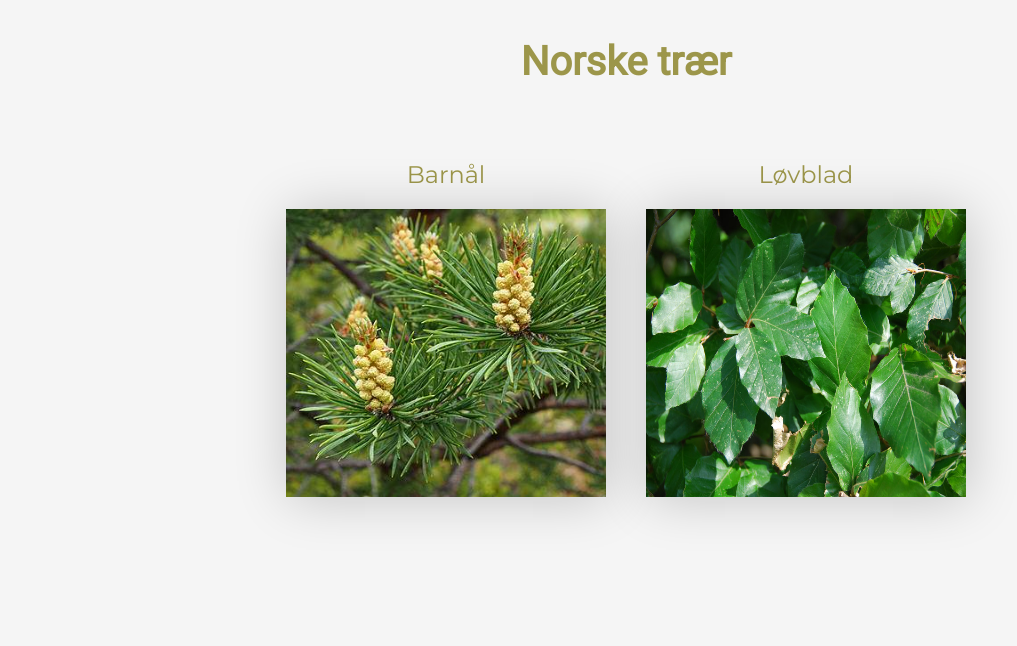
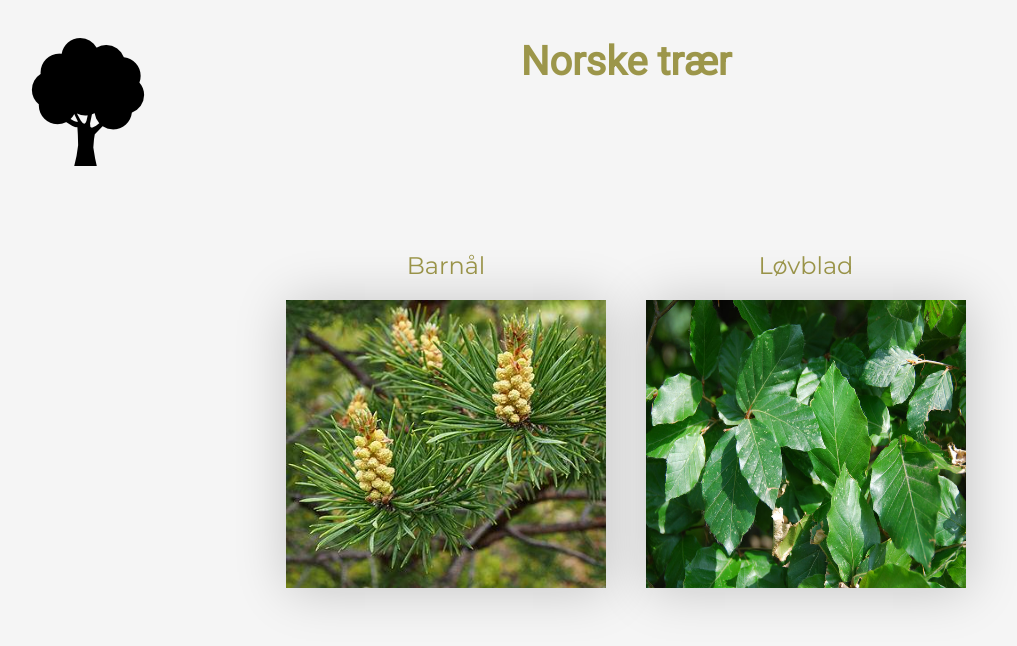
Before and after one commit to kodeebo/hvilket-tre-er-det, a React (Vite) app: page / in a window 1280 px wide. Shown: the top 646 px of the page, without its empty margins (14-1031 px from the left). Built offline with nearby package versions, Linux system fonts and the light colour scheme.

Commit message:
icon and manifest

```diff
--- a/src/Header.tsx
+++ b/src/Header.tsx
@@ -2,14 +2,25 @@ import React from "react";
 import styled from "styled-components";
 import { useLocation } from "react-router-dom";
 import structure from "./structure";
+import icon from "../assets/treeIcon128.png";
+import { Link } from "react-router-dom/cjs/react-router-dom.min";
 
 const Wrapper = styled.div`
   display: flex;
-  justify-content: center;
+  justify-content: space-between;
   font-size: 40px;
   font-family: Roboto;
   font-weight: bold;
   padding: 30px;
+`;
+
+const Icon = styled.img`
+  height: 128px;
+  width: 128px;
+`;
+
+const Dummy = styled.div`
+  width: 128px;
 `;
 
 const Header = ({ children }) => {
@@ -18,7 +29,15 @@ const Header = ({ children }) => {
   console.log(paths);
   const headers = paths.map((path) => structure[`/${path}`]?.header);
   // TODO: how to show double nested headers when id always are simple?
-  return <Wrapper>{children}</Wrapper>;
+  return (
+    <Wrapper>
+      <Link to="/">
+        <Icon src={icon} />
+      </Link>
+      {children}
+      <Dummy />
+    </Wrapper>
+  );
 };
 
 export default Header;
--- a/src/InfoPage.tsx
+++ b/src/InfoPage.tsx
@@ -1,6 +1,5 @@
 import React, { useEffect, useState } from "react";
 import styledComponentsCjs from "styled-components";
-import Header from "./Header";
 import Spinner from "./Loading";
 import { useLocation } from "react-router-dom";
 
@@ -24,6 +23,14 @@ const StyledImage = styledComponentsCjs.img`
 const Text = styledComponentsCjs.div`
   color: black;
 `;
+
+const Header = styledComponentsCjs.div`
+display: flex;
+justify-content: center;
+font-size: 40px;
+font-family: Roboto;
+font-weight: bold;
+padding: 30px;`;
 
 const InfoPage = ({ tree }) => {
   const location = useLocation();
--- a/src/MovingImage.tsx
+++ b/src/MovingImage.tsx
@@ -10,7 +10,7 @@ const Image = styledComponentsCjs.img`
     height: 18em;
     background-color: white;
     box-shadow: 2px 2px 50px rgba(0, 0, 0, 0.2);
-    transition: transform 0.5s;
+    transition: transform 0.2s;
 `;
 
 const MovingImage = (props) => {
```
Also changed, not shown: assets/treeIcon128.png (added), assets/treeIcon512.png (added), manifest.json (added), 3 other files (tests, documents, lock files or other folders).
